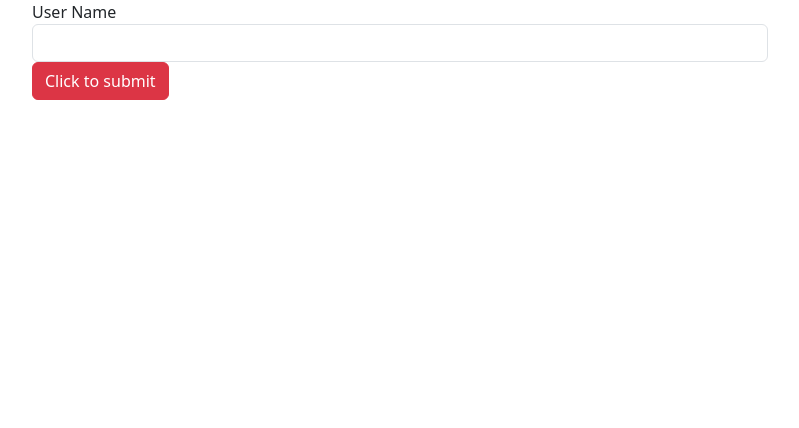
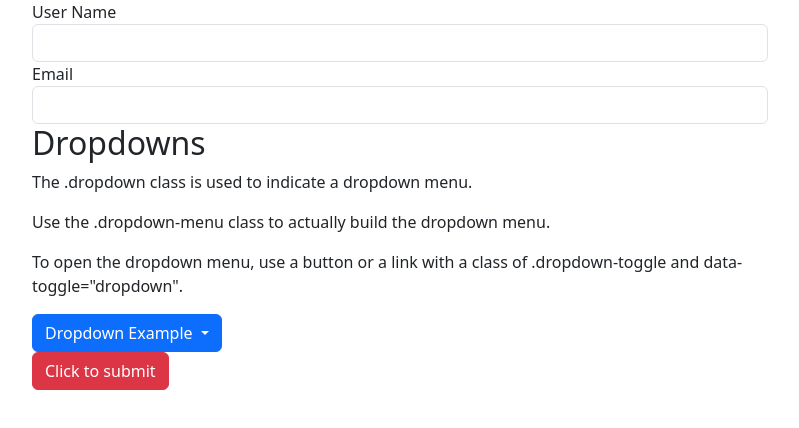
Before and after one commit to AndreBlankholm/Form-Using-Angular-Template, an Angular app: page / in a window 1280 px wide. Shown: the top 428 px of the page, without its empty margins (50-849 px from the left). Built offline with nearby package versions, Linux system fonts and the light colour scheme.

Commit message:
Ruffing out form template

```diff
--- a/src/app/app.component.html
+++ b/src/app/app.component.html
@@ -10,25 +10,52 @@
   <div class="row">
     <div class="col-xs-12 col-sm-10 col-md-8 col-sm-offset-1 col-md-offset-2">
       <form (ngSubmit)="onSubmit(formInfo)" #formInfo>
-        <div class="form-group"><!-- adding a form group for first set of verificatons email-->
+        <div class="form-group">
+          <!-- adding a form group for first set of verificatons email-->
           <!--name email dropdown with options-->
           <label for="username">User Name</label>
           <input
-          type="text"
-          id="username"
-          class="form-control"
-          ngModel
-          name="username"
-          >
-        <div></div> <!-- email, and should not be empty plus valid-->
-        <div></div>
+            type="text"
+            id="username"
+            class="form-control"
+            ngModel
+            name="username"
+          />
+          <div></div>
+          <!-- email, and should not be empty plus valid-->
+          <label for="email">Email</label>
+            <input
+              type="email"
+              id="email"
+              class="form-control"
+              ngModel
+              name="email"
+              required
+              email
+              #email="ngModel"
+            />
         </div>
-        <div><!-- this part will be disabled unless first form group is verified-->
+        <div>
+          <!-- this part will be disabled unless first form group is verified-->
+          <div >
+            <h2>Dropdowns</h2>
+            <p>The .dropdown class is used to indicate a dropdown menu.</p>
+            <p>Use the .dropdown-menu class to actually build the dropdown menu.</p>
+            <p>To open the dropdown menu, use a button or a link with a class of .dropdown-toggle and data-toggle="dropdown".</p>
+            <div class="dropdown">
+              <button class="btn btn-primary dropdown-toggle" type="button" data-toggle="dropdown">Dropdown Example
+              <span class="caret"></span></button>
+              <ul class="dropdown-menu">
+                <li><a href="#">HTML</a></li>
+                <li><a href="#">CSS</a></li>
+                <li><a href="#">JavaScript</a></li>
+              </ul>
+            </div>
+          </div>
           <div></div>
         </div>
-        <button class="btn btn-danger" type="submit" >Click to submit</button>
+        <button class="btn btn-danger" type="submit">Click to submit</button>
       </form>
     </div>
   </div>
-
 </div>
```
